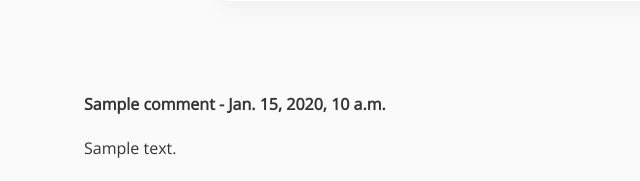
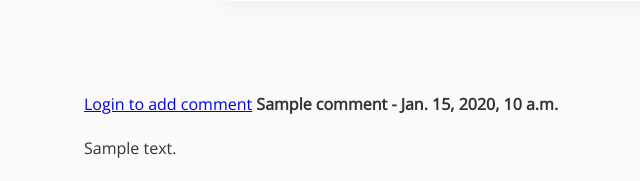
Before and after one commit to baharbarghbani/Personal-Blog, a Django app: page /blog/posts/1/ in a window 1280 px wide. Shown: the part 826-1007 px from the top of the page, without its empty margins (72-712 px from the left). Run offline with Django 5.2, Linux system fonts and the light colour scheme; tables that the repository leaves empty hold one stand-in row (values such as "Sample post"); grey boxes marked "Sample" are stand-in pictures.

Commit message:
added comment without ui and cleared cache files

```diff
--- /dev/null
+++ b/blog/forms.py
@@ -0,0 +1,4 @@
+from django import forms
+
+class CommentForm(forms.Form):
+    body = forms.CharField(max_length=256, label="Your Comment")\
--- a/blog/templates/blog/post_detail.html
+++ b/blog/templates/blog/post_detail.html
@@ -9,6 +9,11 @@
 </div>
 <br/><br/>
 
+{% if user.is_authenticated %}
+    {{ form }}
+{% else %}
+    <a href="{% url 'login'%}">Login to add comment</a>
+{% endif %}
     {% if not post.comments.all %}
         No comments yet...
     {% else %}
--- a/blog/views.py
+++ b/blog/views.py
@@ -1,5 +1,6 @@
 from django.shortcuts import render
 from .models import Post
+from .forms import CommentForm
 
 def Posts(request):
     posts = Post.objects.all()
@@ -11,6 +12,7 @@ def Posts(request):
 def PostDetail(request, post_id):
     post = Post.objects.get(pk=post_id)
     context = {
-        "post": post
+        "post": post,
+        "form": CommentForm,
     }
     return render(request, "blog/post_detail.html", context)
```
Also changed, not shown: ChatGPT Image Jul 31, 2025 at 01_36_54 PM.png (deleted), 1 other file. Lines whose indentation alone changed are shown as unchanged.
